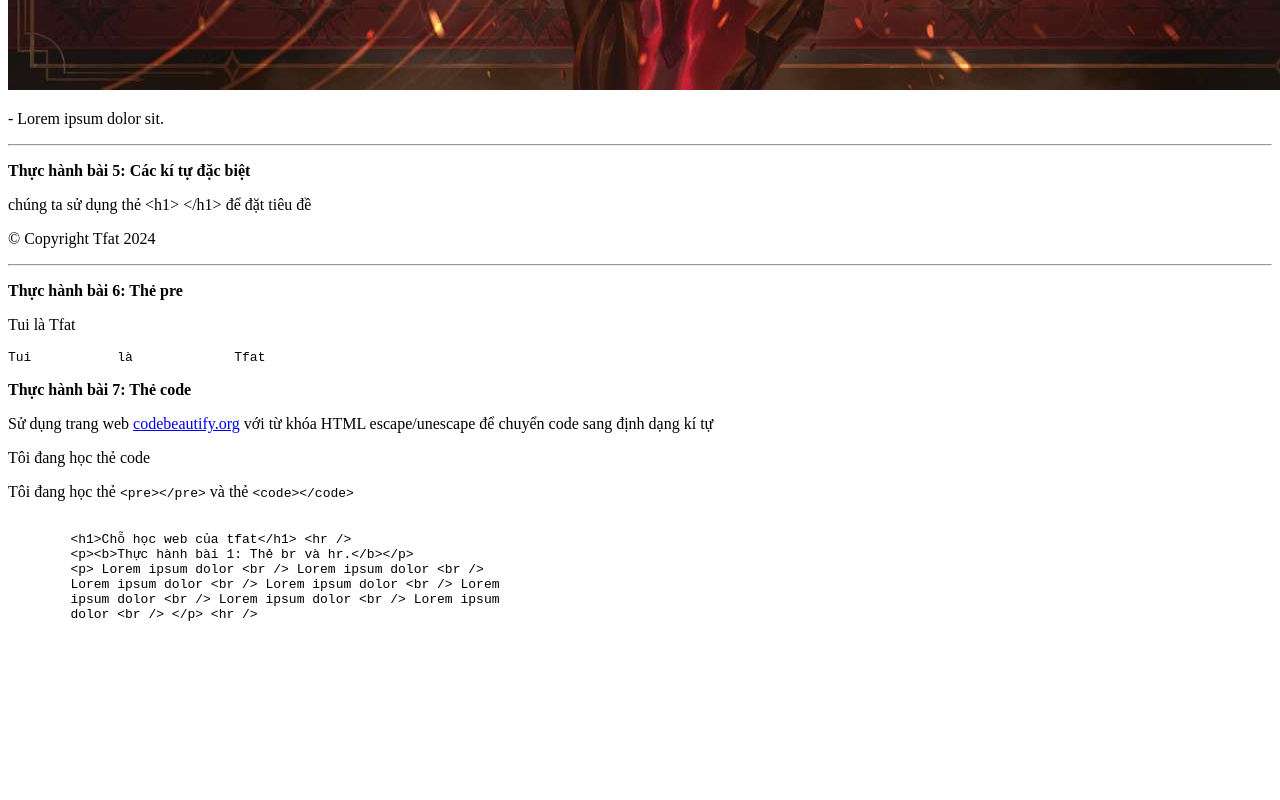
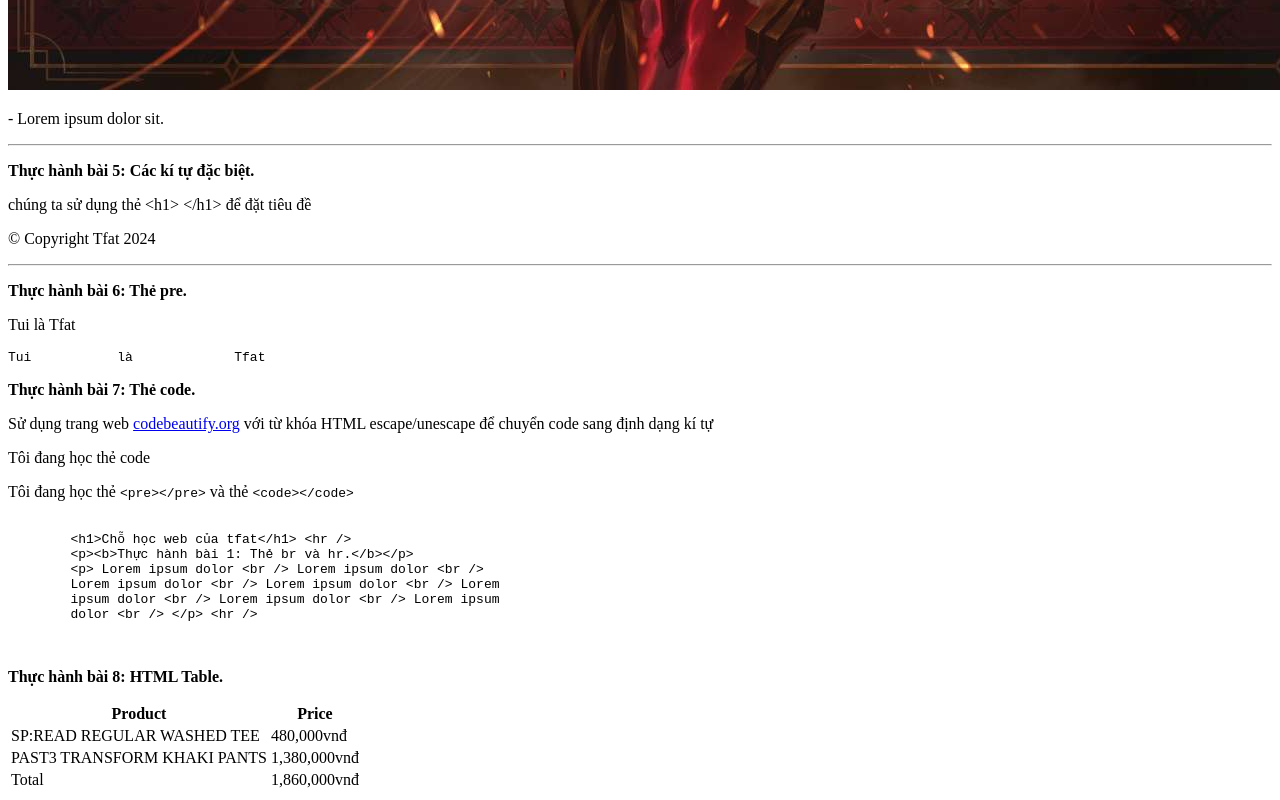
Before and after one commit to pnkiu/test, a plain HTML site: page index.html in a window 1280 px wide. Shown: the part 2553-3353 px from the top of the page. Before the commit the page ends 3218 px from the top, so only its background shows below. Drawn offline with Linux system fonts and the light colour scheme.

Commit message:
commit bài 8

```diff
--- a/index.html
+++ b/index.html
@@ -124,14 +124,14 @@
     <img src="img/xerath.jpg" alt="Xerath" />
     <p>- Lorem ipsum dolor sit.</p>
     <hr />
-    <p><b>Thực hành bài 5: Các kí tự đặc biệt</b></p>
+    <p><b>Thực hành bài 5: Các kí tự đặc biệt.</b></p>
     <p>chúng ta sử dụng thẻ &lt;h1&gt; &lt;/h1&gt; để đặt tiêu đề</p>
     <p>&copy; Copyright Tfat 2024</p>
     <hr />
-    <p><b>Thực hành bài 6: Thẻ pre </b></p>
+    <p><b>Thực hành bài 6: Thẻ pre. </b></p>
     <p>Tui là Tfat</p>
     <pre>Tui           là             Tfat</pre>
-    <p><b>Thực hành bài 7: Thẻ code </b></p>
+    <p><b>Thực hành bài 7: Thẻ code. </b></p>
     <p>
       Sử dụng trang web
       <a href="https://codebeautify.org">codebeautify.org</a> với từ khóa HTML
@@ -152,5 +152,32 @@
         dolor &lt;br /&gt; &lt;/p&gt; &lt;hr /&gt;
       </code>
     </pre>
+    <p><b>Thực hành bài 8: HTML Table.</b></p>
+    <table>
+      <thead>
+        <tr>
+          <th>Product</th>
+          <th>Price</th>
+        </tr>
+      </thead>
+
+      <tbody>
+        <tr>
+          <td>SP:READ REGULAR WASHED TEE</td>
+          <td>480,000vnđ</td>
+        </tr>
+        <tr>
+          <td>PAST3 TRANSFORM KHAKI PANTS</td>
+          <td>1,380,000vnđ</td>
+        </tr>
+      </tbody>
+
+      <tfoot>
+        <tr>
+          <td>Total</td>
+          <td>1,860,000vnđ</td>
+        </tr>
+      </tfoot>
+    </table>
   </body>
 </html>
```
